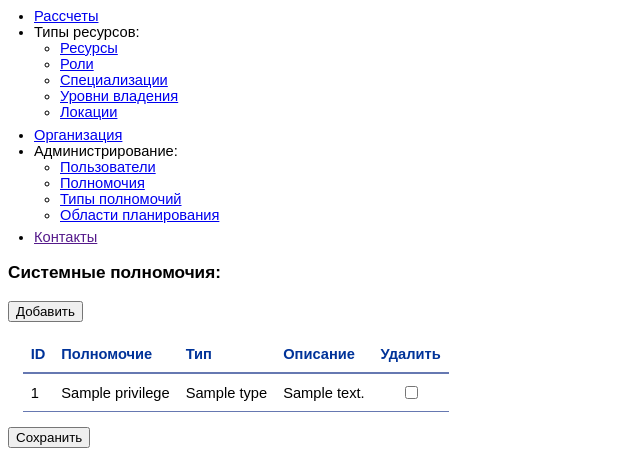
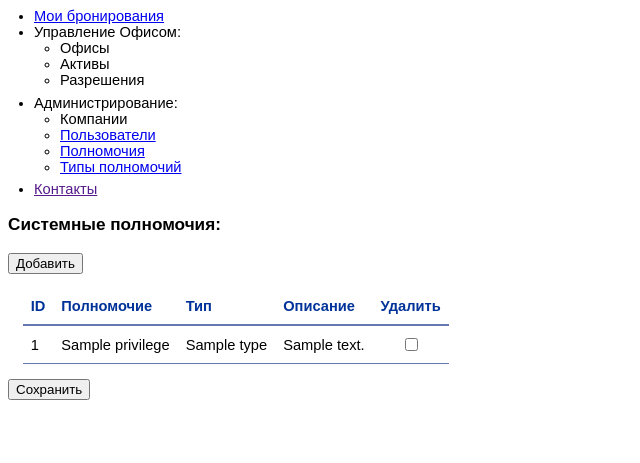
Before and after one commit to alpuzanov/OfficeMNGR, a PHP site: page /teamcalc/admin_priv.php in a window 1280 px wide. Shown: the top 463 px of the page, without its empty margins (0-640 px from the left). Run offline with PHP 8.4, Linux system fonts and the light colour scheme; the visitor is signed in with stand-in values (Sample User, id 1); tables that the repository leaves empty or names only in its code hold one stand-in row (values such as "Sample post").

Commit message:
Priv administration

```diff
--- a/NavBar.php
+++ b/NavBar.php
@@ -1,25 +1,22 @@
 <nav>
   <ul>
-      <li><a href="index.php">Рассчеты</a></li>
-      <li>Типы ресурсов:
+      <li><a href="index.php">Мои бронирования</a></li>
+      <li>Управление Офисом:
         <div>
           <ul>
-            <li><a href="res_types.php">Ресурсы</a></li>
-            <li><a href="res_roles.php">Роли</a></li>
-            <li><a href="res_spec.php">Специализации</a></li>
-            <li><a href="res_lvl.php">Уровни владения</a></li>
-            <li><a href="res_locations.php">Локации</a></li>
+            <li>Офисы</li>
+            <li>Активы</li>
+            <li>Разрешения</li>
           </ul>
         </div>
       </li>
-      <li><a href="org_units.php">Организация</a></li>
       <li>Администрирование:
         <div>
           <ul>
+            <li>Компании</li>
             <li><a href="admin_users.php">Пользователи</a></li>
             <li><a href="admin_priv.php">Полномочия</a></li>
             <li><a href="admin_priv_tp.php">Типы полномочий</a></li>
-            <li><a href="admin_domains.php">Области планирования</a></li>
           </ul>
         </div>
       </li>
--- a/admin_priv.php
+++ b/admin_priv.php
@@ -41,7 +41,7 @@ $tb_contents = $tb_contents -> fetchall();
 
 
   <head>
-    <title>Team Calculator - Edit priviliges</title>
+    <title>Office Manager - Edit priviliges</title>
   </head>
 
 <body>
--- a/admin_priv_tp.php
+++ b/admin_priv_tp.php
@@ -35,7 +35,7 @@ $tb_contents = $tb_contents -> fetchall();
 
 
   <head>
-    <title>Team Calculator - Edit privilige types</title>
+    <title>Office Manager - Edit privilige types</title>
   </head>
 
 <body>
--- a/admin_users.php
+++ b/admin_users.php
@@ -77,7 +77,7 @@ $tb3_contents = $tb3_contents -> fetchall(PDO::FETCH_ASSOC);
 
 
   <head>
-    <title>Team Calculator - Edit users</title>
+    <title>Office Managers - Edit users</title>
   </head>
 
 <body>
--- a/index.php
+++ b/index.php
@@ -15,12 +15,15 @@ if (!isset($_SESSION['user_id'])) {
 <html>
 <link type="text/css" rel="stylesheet" href="MyStyle.css">
   <head>
-    <title>Team Calculator</title>
+    <title>Office Manager</title>
   </head>
 
 <body>
   <?php
   require_once "NavBar.php";
+  echo('<pre>');
+  var_dump($_SESSION['comp_priv']);
+  echo('</pre>');
   ?>
 <div>
   <h2>Добро пожаловать, <?php echo ($_SESSION['username']);?></h2>
```
